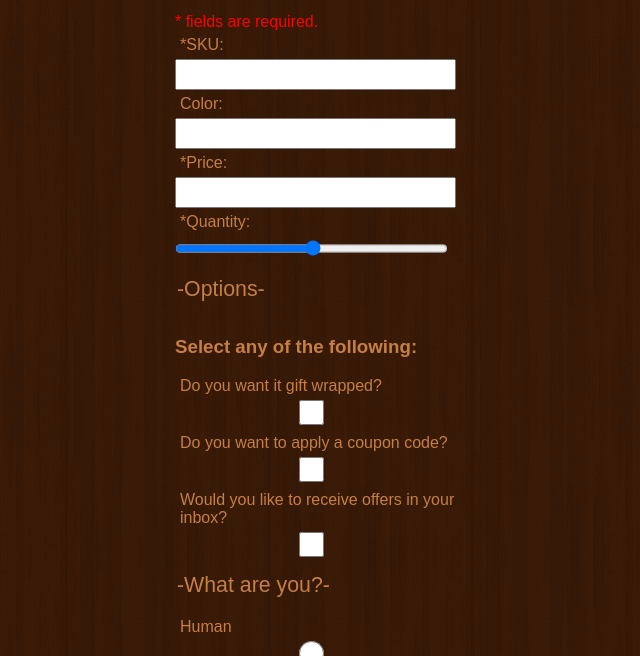
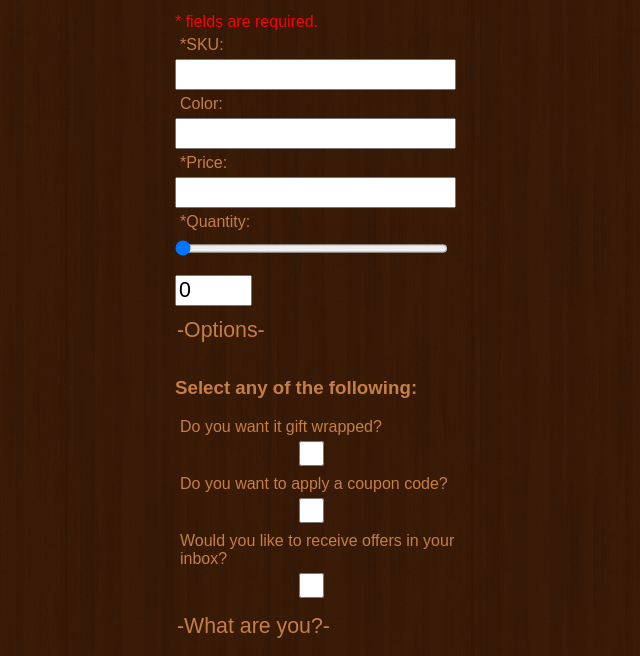
Before and after one commit to wsaults/VisualFrameworks, a plain HTML site: page additem.html in a window 1280 px wide. Shown: the part 80-736 px from the top of the page, without its empty margins (319-959 px from the left). Drawn offline with Linux system fonts and the light colour scheme.

Commit message:
Added the listener and method to handle the slider value change.

```diff
--- a/additem.html
+++ b/additem.html
@@ -40,7 +40,8 @@ Term: 0512
 							<li><label class="inputBox" for="itemNumber">*SKU: </label><input type="text" id="itemNumber" /></li>
 							<li><label class="inputBox" for="itemColor">Color: </label><input type="text" id="itemColor" /></li>
 							<li><label class="inputBox" for="itemPrice">*Price: </label><input type="number" id="itemPrice" /></li>
-							<li><label class="inputBox" for="quantity">*Quantity: </label><input type="range" min="0" max="99" value="" id="quantity" /></li>
+							<li><label class="inputBox" for="quantity">*Quantity: </label><input type="range" min="0" max="99" value="0" id="quantity" /></li>
+							<li><label class="inputBox" for="quantifyLabel" </label><input type="number" value="" id="quantityLabel" /></li>
 						</ul>
 					</fieldset>
 					<fieldset>
--- a/css/styles.css
+++ b/css/styles.css
@@ -86,6 +86,11 @@ input
 	font-size: 16pt;
 }
 
+#quantityLabel
+{
+	width: 25%;
+}
+
 .inputBox
 {
 	vertical-align: text-top;
--- a/js/main.js
+++ b/js/main.js
@@ -38,6 +38,12 @@ window.addEventListener("DOMContentLoaded", function() {
 		}
 
 		selectLi.appendChild(makeSelect);
+	}
+
+	function setQuantityLabel() {
+		console.log("Ran setQty");
+		var qty = $('quantity').value;
+		$('quantityLabel').value = qty;
 	}
 
 	function getSelectedRadio() {
@@ -195,6 +201,8 @@ window.addEventListener("DOMContentLoaded", function() {
 	// Links and Submit Click Events
 	var submit = $('submit');
 	submit.addEventListener("click", validate);
+	var qtyListener = $('quantity');
+	qtyListener.addEventListener("mouseup", setQuantityLabel);
 
 	function editItem() {
 		// Grab the data from our item in local storage.
@@ -355,4 +363,6 @@ window.addEventListener("DOMContentLoaded", function() {
 
 	makeCats();
 
+	setQuantityLabel();
+
 }); // End "DOMContentLoaded" listener
```
